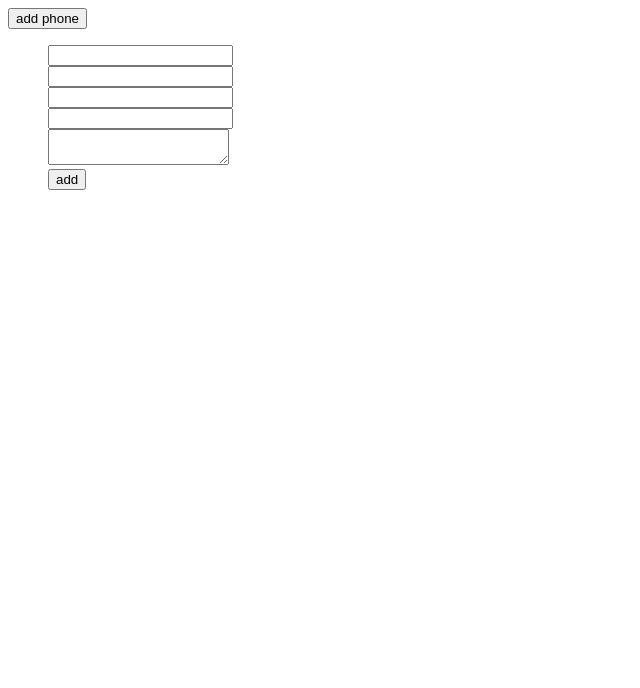
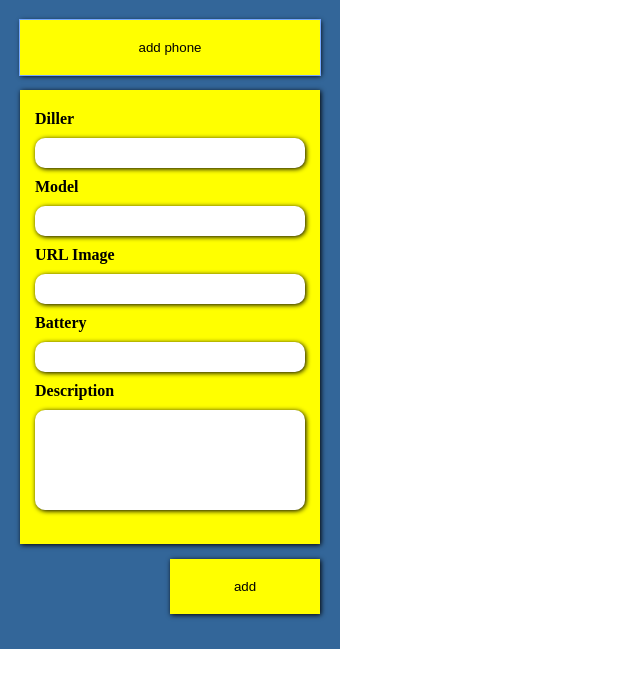
Before and after one commit to dofamine/ang, an Angular app: page / in a window 1280 px wide. Both pictures are taken after a click on the button "add phone". Shown: the top 688 px of the page, without its empty margins (0-640 px from the left). Built offline with nearby package versions, Linux system fonts and the light colour scheme.

Commit message:
style for part 1

```diff
--- a/src/app/entities/phone.ts
+++ b/src/app/entities/phone.ts
@@ -1,9 +1,9 @@
 export class Phone {
-    constructor(private _diller: string,
-                private _model: string,
-                private _imageUrl: string,
-                private _battery: string,
-                private _description: string) {
+    constructor(private _diller: string = '',
+                private _model: string = '',
+                private _imageUrl: string = '',
+                private _battery: string = '',
+                private _description: string = '') {
     }
 
     get diller(): string {
--- a/src/app/list/list.component.html
+++ b/src/app/list/list.component.html
@@ -1,3 +1,4 @@
+<div class="cont">
     <div class="container" *ngFor="let phone of phones; let i = index">
         <div>
             <div class="img">{{phone.imageUrl}}</div>
@@ -7,3 +8,4 @@
             <button (click)="show(i)">details</button>
         </div>
     </div>
+</div>
--- a/src/app/phone-form/phone-form.component.css
+++ b/src/app/phone-form/phone-form.component.css
@@ -0,0 +1,59 @@
+.cont {
+    width: 300px;
+    background: #369;
+    padding: 20px;
+    min-height: 600px;
+    display: inline-block;
+}
+button {
+    background: yellow;
+    border: none;
+    box-shadow: 1px 1px 5px black;
+    padding:20px 0;
+    margin-bottom: 15px;
+}
+button:hover,button:focus{
+    outline: #76a8ff solid 1px;
+}
+button:active{
+    outline: none;
+    box-shadow: 1px 1px 5px black inset;
+}
+.cont .show {
+    width: 100%;
+}
+dl {
+    background: yellow;
+    padding: 20px 15px;
+    font-weight: bold;
+    box-shadow: 1px 1px 5px black;
+    margin-bottom: 15px;
+}
+dl dd{
+    margin-left: 0;
+    padding: 10px 0;
+}
+dl dd input,dl dd textarea {
+    display: inline-block;
+    width: 100%;
+    border-radius: 10px;
+    line-height: 20px;
+    font-size: 18px;
+    padding:5px 10px;
+    box-sizing: border-box;
+    border: none;
+    box-shadow: 1px 1px 5px black;
+}
+dl dd textarea {
+    resize: none;
+    height: 100px;
+}
+button.add {
+    width: 50%;
+    margin-left:50%;
+}
+dl dd input:focus,dl dd input:active,dl dd input:hover,
+dl dd textarea:focus,dl dd textarea:active,dl dd textarea:hover{
+    outline: none;
+    box-shadow: 1px 1px 7px #00357c inset;
+}
--- a/src/app/phone-form/phone-form.component.html
+++ b/src/app/phone-form/phone-form.component.html
@@ -1,26 +1,28 @@
-<button (click)="showForm()">add phone</button>
+<div class="cont">
+    <button (click)="showForm()" class="show">add phone</button>
     <div *ngIf="active">
         <dl>
             <dt>
-      <label for="diller"></label>
+                <label for="diller">Diller</label>
             </dt>
             <dd><input type="text" id="diller" [(ngModel)]="phone.diller"></dd>
             <dt>
-      <label for="model"></label>
+                <label for="model">Model</label>
             </dt>
             <dd><input type="text" id="model" [(ngModel)]="phone.model"></dd>
             <dt>
-      <label for="image"></label>
+                <label for="image">URL Image</label>
             </dt>
             <dd><input type="text" id="image" [(ngModel)]="phone.imageUrl"></dd>
             <dt>
-      <label for="battery"></label>
+                <label for="battery">Battery</label>
             </dt>
             <dd><input type="text" id="battery" [(ngModel)]="phone.battery"></dd>
             <dt>
-      <label for="desc"></label>
+                <label for="desc">Description</label>
             </dt>
             <dd><textarea id="desc" [(ngModel)]="phone.description"></textarea></dd>
-    <dd><button (click)="addPhone()">add</button></dd>
         </dl>
+        <button (click)="addPhone()" class="add">add</button>
     </div>
+</div>
--- a/src/app/phone-form/phone-form.component.ts
+++ b/src/app/phone-form/phone-form.component.ts
@@ -1,5 +1,5 @@
 import {Component, EventEmitter, Output} from '@angular/core';
-import {Phone} from "../entities/phone";
+import {Phone} from '../entities/phone';
 
 @Component({
     selector: 'app-phone-form',
@@ -9,10 +9,8 @@ import {Phone} from "../entities/phone";
 export class PhoneFormComponent {
     public active = false;
     public phone: Phone = new Phone();
-    @Output('addAction') add: EventEmitter<phone> = new EventEmitter<phone>();
+    @Output('addAction') add: EventEmitter<Phone> = new EventEmitter<Phone>();
 
-    constructor() {
-    }
 
     public addPhone() {
         this.add.emit(this.phone);
--- a/src/index.html
+++ b/src/index.html
@@ -4,9 +4,14 @@
   <meta charset="utf-8">
   <title>Phones</title>
   <base href="/">
-
   <meta name="viewport" content="width=device-width, initial-scale=1">
   <link rel="icon" type="image/x-icon" href="favicon.ico">
+  <style>
+    *{
+      margin: 0;
+      padding: 0;
+    }
+  </style>
 </head>
 <body>
   <app-root></app-root>
```
Also changed, not shown: src/app/list/list.component.css (+7 -0 lines). Lines whose indentation alone changed are shown as unchanged.
